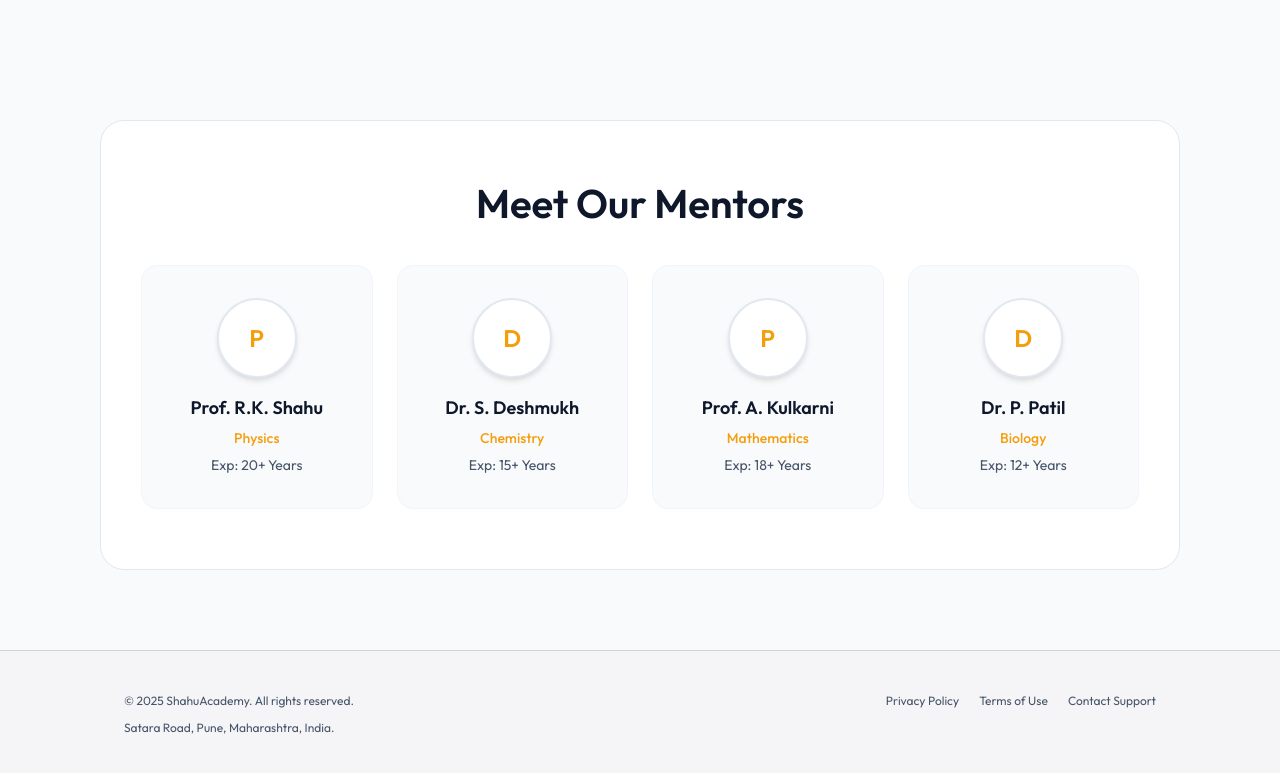
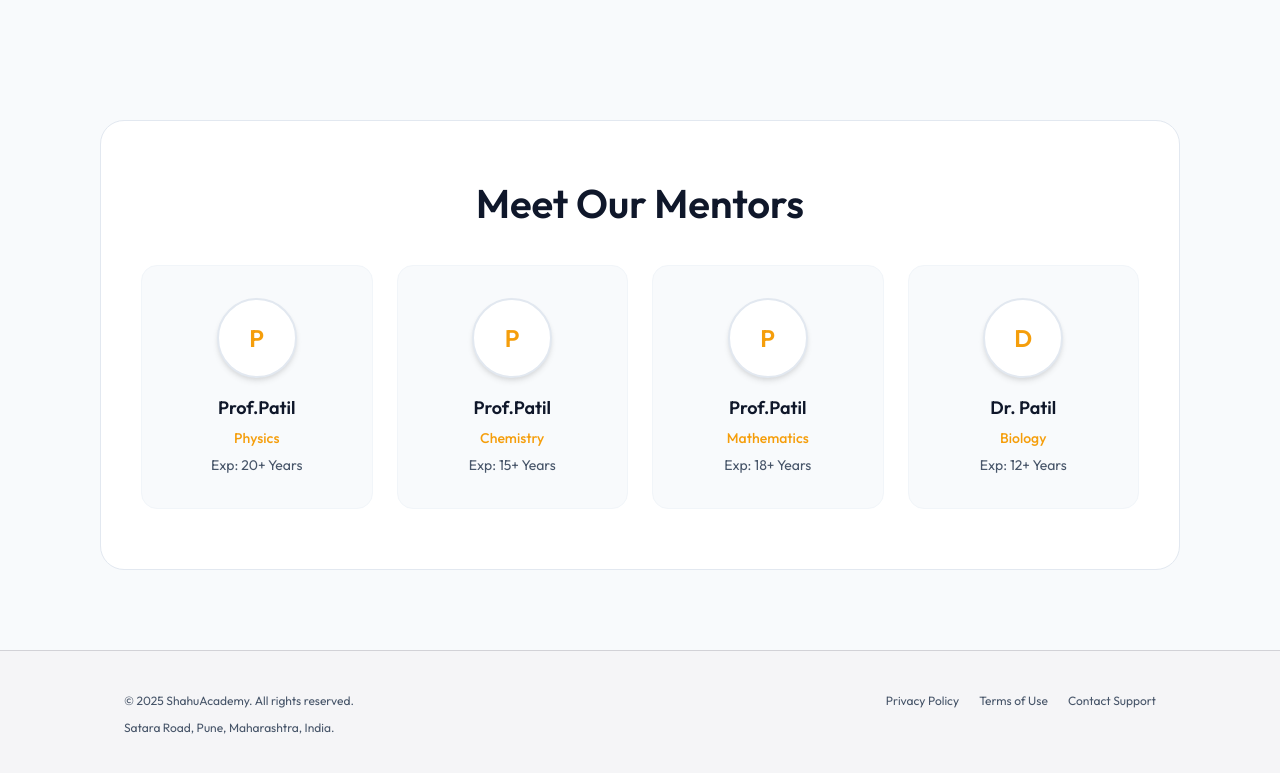
Before and after one commit to Yashraj19/shahuacademy, a React (Vite) app: page / in a window 1280 px wide. Shown: the part 1666-2439 px from the top of the page. Built offline with nearby package versions, Linux system fonts and the light colour scheme.

Commit message:
Content Update: Set placeholder names to 'Patil'

```diff
--- a/src/components/Faculty.jsx
+++ b/src/components/Faculty.jsx
@@ -2,10 +2,10 @@ import React from 'react';
 
 const Faculty = () => {
     const faculty = [
-        { name: "Prof. R.K. Shahu", subject: "Physics", exp: "20+ Years" },
-        { name: "Dr. S. Deshmukh", subject: "Chemistry", exp: "15+ Years" },
-        { name: "Prof. A. Kulkarni", subject: "Mathematics", exp: "18+ Years" },
-        { name: "Dr. P. Patil", subject: "Biology", exp: "12+ Years" }
+        { name: "Prof.Patil", subject: "Physics", exp: "20+ Years" },
+        { name: "Prof.Patil", subject: "Chemistry", exp: "15+ Years" },
+        { name: "Prof.Patil", subject: "Mathematics", exp: "18+ Years" },
+        { name: "Dr. Patil", subject: "Biology", exp: "12+ Years" }
     ];
 
     return (
```
